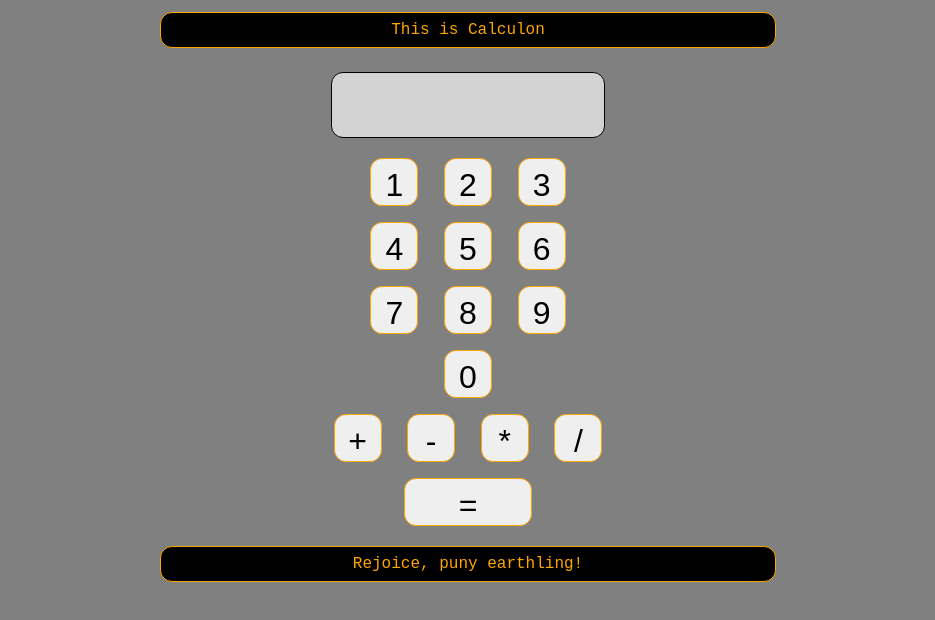
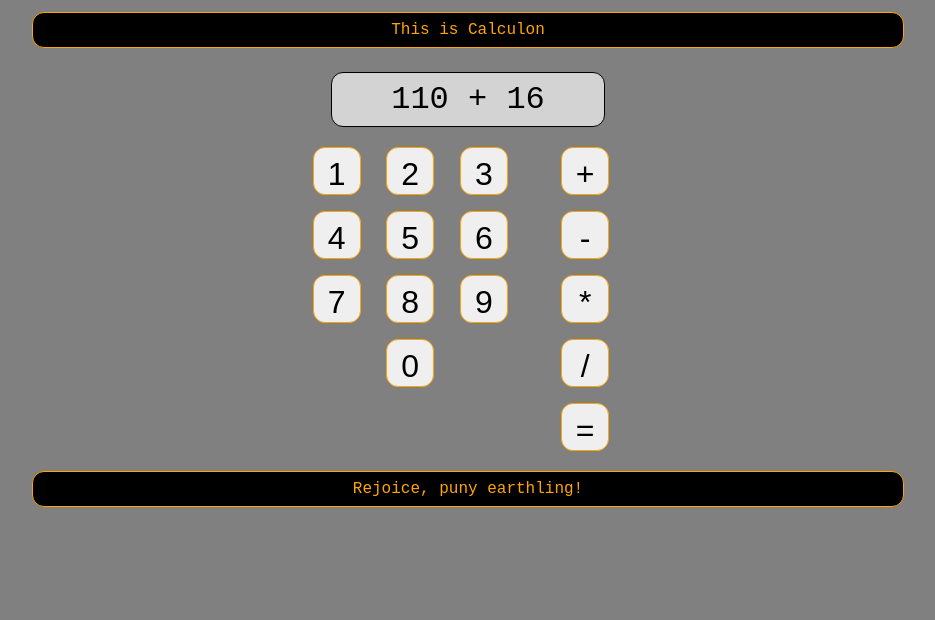
Before and after one commit to RichardENeumann/odin-calculon, a plain HTML site: page index.html in a window 1280 px wide. Shown: the whole page, without its empty margins (172-1107 px from the left). Drawn offline with Linux system fonts and the light colour scheme.

Commit message:
Update CSS styling

```diff
--- a/index.html
+++ b/index.html
@@ -14,31 +14,29 @@
     <header>This is Calculon</header>
 
     <main>
-        <div class="display"></div>
-
-        <div class="digitsOne">
+        <div class="display">110 + 16</div>
+        <div class="buttons">
+            <div class="digits">
                 <button>1</button>
                 <button>2</button>
                 <button>3</button>
-        </div>
-        <div class="digitsTwo">
                 <button>4</button>
                 <button>5</button>
                 <button>6</button>
-        </div>
-        <div class="digitsThree">
                 <button>7</button>
                 <button>8</button>
                 <button>9</button>
+                <button>0</button>
             </div>
-            <button>0</button>
             <div class="operators">
                 <button>+</button>
                 <button>-</button>
                 <button>*</button>
                 <button>/</button>
+                <button>=</button>
             </div>
-        <button class="equals">=</button>
+        </div>
+
     </main>
 
     <footer>Rejoice, puny earthling!</footer>
--- a/style.css
+++ b/style.css
@@ -10,6 +10,9 @@ html {
     font-family: 'Courier New', Courier, monospace;
     text-align: center;
 }
+body {
+    width: 70vw;
+}
 header, footer {
     padding: 8px;
     margin: 12px;
@@ -17,13 +20,6 @@ header, footer {
     background-color: black;
     border: 1px solid orange;
     border-radius: 12px;
-
-}
-main {
-    display: flex;
-    flex-direction: column;
-    align-items:  center;
-    width: 50vw;
 }
 button {
     margin: 8px;
@@ -34,8 +30,14 @@ button {
     width: 48px;
     height: 48px;
 }
-.equals {
-    width: 128px;
+main {
+    display: flex;
+    flex-direction: column;
+    align-items: center;
+}
+.buttons {
+    display: flex;
+    max-width: 350px;
 }
 .display {
     padding: 8px;
@@ -43,6 +45,6 @@ button {
     border: 1px solid black;
     border-radius: 12px;
     background-color: lightgray;
-    width: 256px;
-    height: 48px;
+    min-width: 256px;
+    font-size: 2rem;
 }
```
Lines whose indentation alone changed are shown as unchanged.
